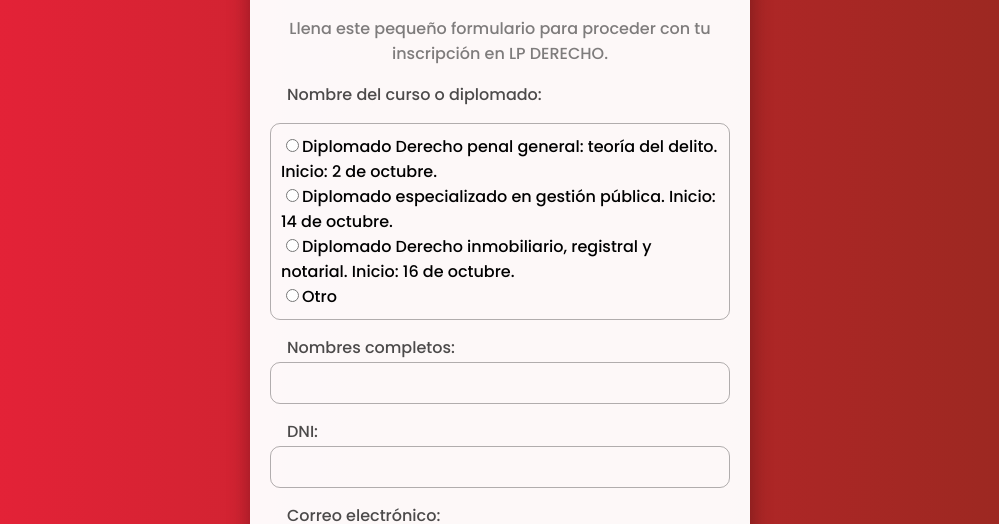
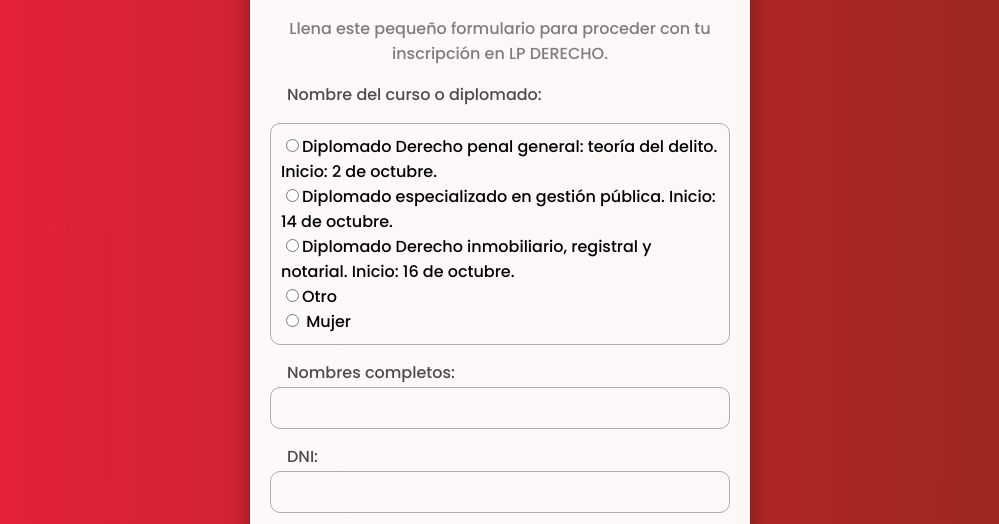
Before and after one commit to Edithokook/inscripciones, a plain HTML site: page index.html in a window 1280 px wide. Shown: the part 283-807 px from the top of the page, without its empty margins (140-1139 px from the left). Drawn offline with Linux system fonts and the light colour scheme.

Commit message:
Update index.html

```diff
--- a/index.html
+++ b/index.html
@@ -31,6 +31,8 @@
         value="Diplomado Derecho inmobiliario, registral y notarial">Diplomado Derecho inmobiliario, registral y notarial. Inicio: 16 de octubre.<br>
         <input id="servicio" type="radio" name="listaservicios"
         value="Otro">Otro<br>
+        <input type="radio" name="sexo" id="mujer">
+				<label for="mujer">Mujer</label><br>
       </p>
 
       <label for="cliente" class="formulario__label">Nombres completos:</label>
```
